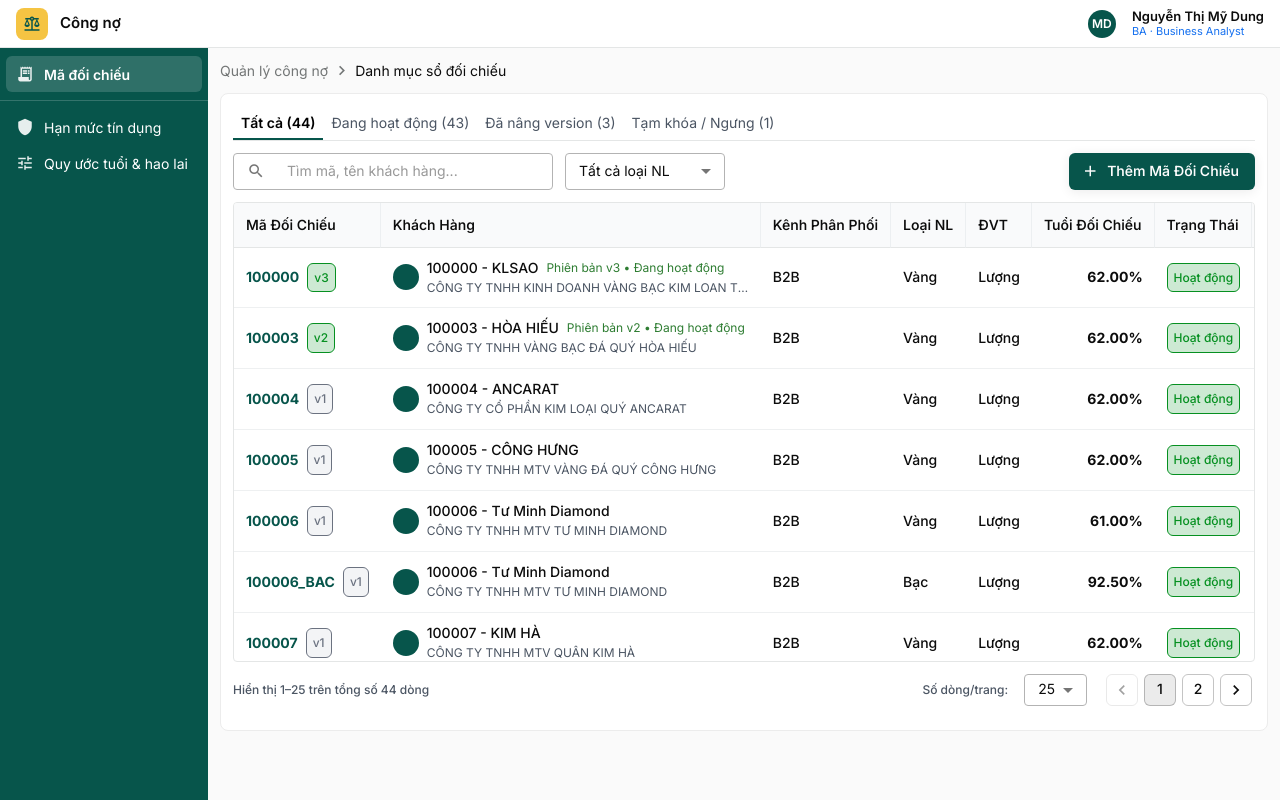
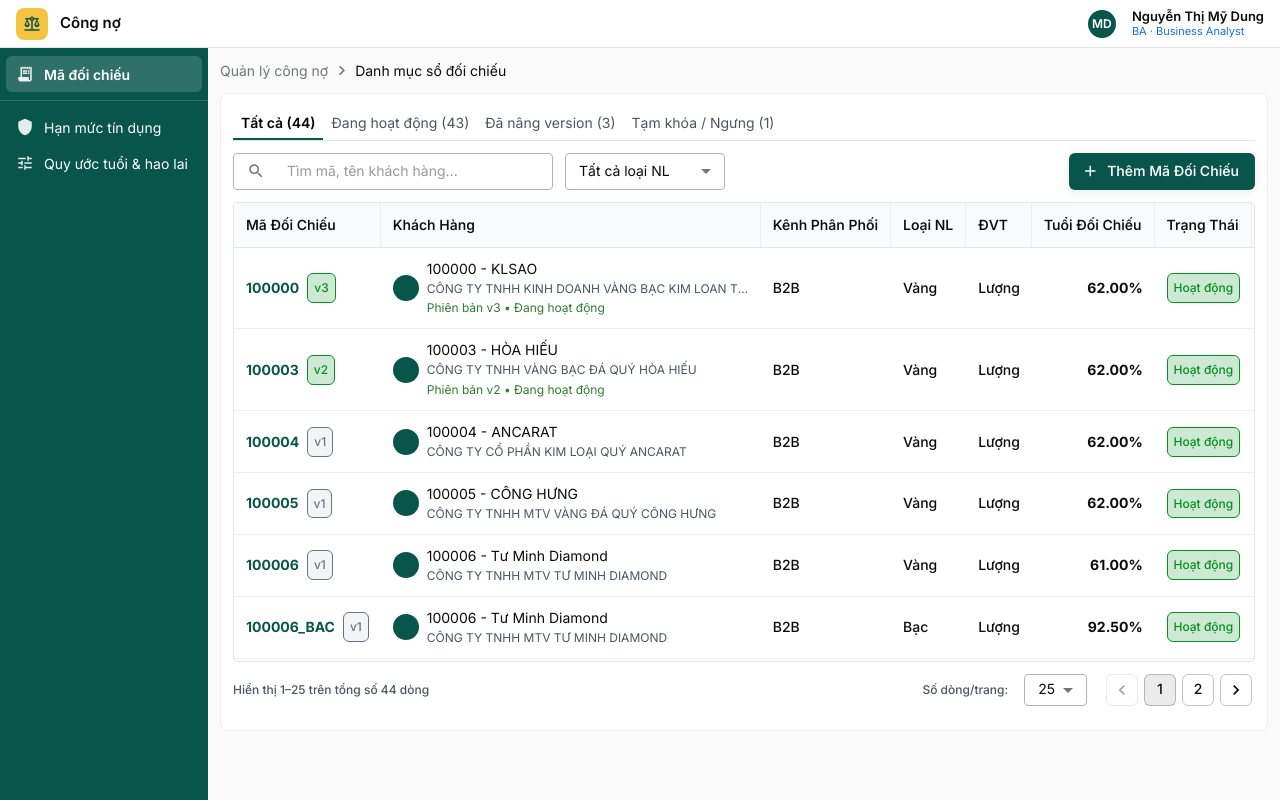
Before and after one commit to bunboz/congno, a React (Vite) app: page /#/debt-accounts in a window 1280 px wide. Built offline with nearby package versions, Linux system fonts and the light colour scheme.

Commit message:
ui: version subtext on its own line under company (ellipsis, no overflow on long names)
Co-Authored-By: Claude Sonnet 5.5 <noreply@anthropic.com>

```diff
--- a/src/pages/DebtAccounts/index.tsx
+++ b/src/pages/DebtAccounts/index.tsx
@@ -95,8 +95,9 @@ export default function DebtAccounts() {
                   <TableCell sx={{ maxWidth: 380 }}>
                     <Stack direction="row" alignItems="center" spacing={1}>
                       <Avatar sx={{ width: 26, height: 26, bgcolor: colors.primary }}>{' '}</Avatar>
-                      <Box sx={{ minWidth: 0 }}><Stack direction="row" alignItems="center" spacing={1}><span>{a.customerCode} - {a.customerName}</span>{a.version > 1 && <Typography component="a" variant="caption" onClick={() => setHistId(a.id)} sx={{ color: 'success.main', cursor: 'pointer', fontWeight: 400, '&:hover': { textDecoration: 'underline' } }}>Phiên bản v{a.version} • {a.isActive ? 'Đang hoạt động' : 'Ngưng hoạt động'}</Typography>}</Stack>
-                        <Typography variant="caption" component="div" noWrap color="text.secondary" sx={{ fontWeight: 400 }}>{a.customerCompany}</Typography></Box>
+                      <Box sx={{ minWidth: 0 }}><Typography noWrap sx={{ fontSize: 14 }}>{a.customerCode} - {a.customerName}</Typography>
+                        <Typography variant="caption" component="div" noWrap color="text.secondary" sx={{ fontWeight: 400 }}>{a.customerCompany}</Typography>
+                        {a.version > 1 && <Typography noWrap component="a" variant="caption" display="block" onClick={() => setHistId(a.id)} sx={{ color: 'success.main', cursor: 'pointer', fontWeight: 400, '&:hover': { textDecoration: 'underline' } }}>Phiên bản v{a.version} • {a.isActive ? 'Đang hoạt động' : 'Ngưng hoạt động'}</Typography>}</Box>
                     </Stack>
                   </TableCell>
                   <TableCell>{a.channel}</TableCell>
```
Also changed, not shown: cong-no.html (+3 -3 lines).
